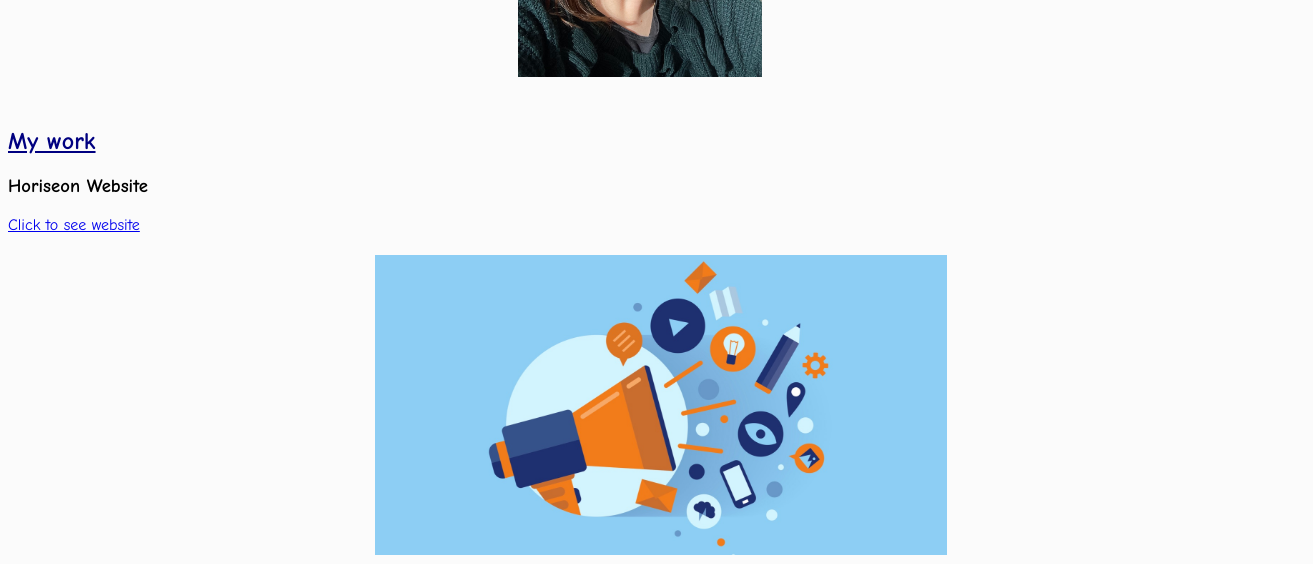
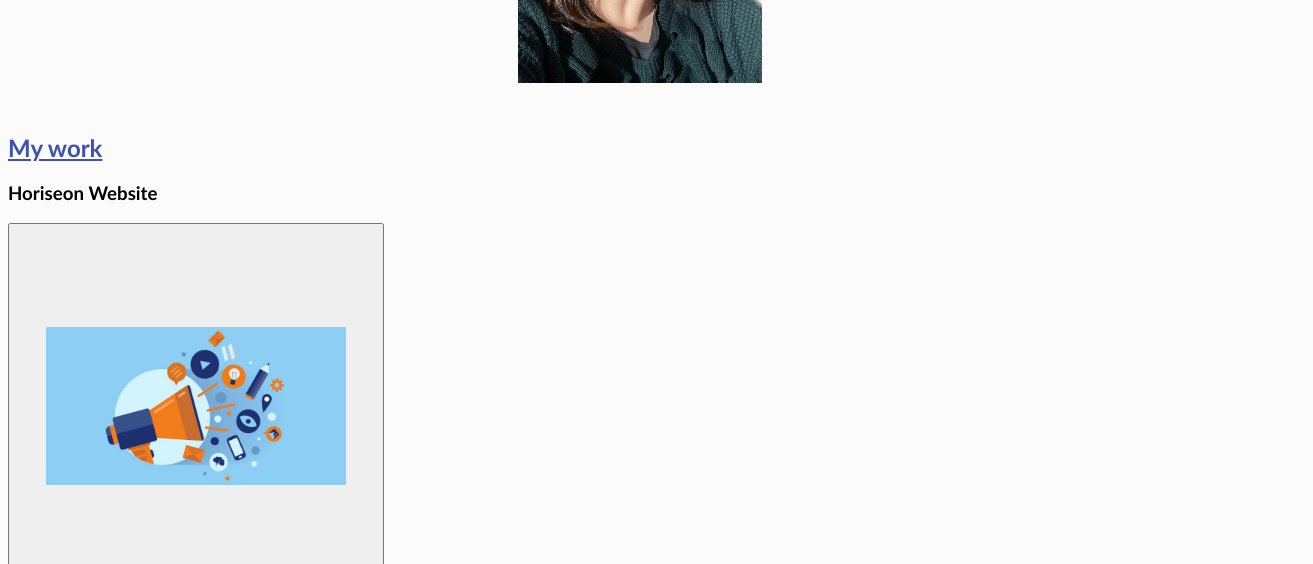
Before and after one commit to m13corona/m-professional-portfolio, a plain HTML site: page index.html in a window 1280 px wide. Shown: the part 490-1054 px from the top of the page, 1313 px wide, since content can reach past the window. Drawn offline with Linux system fonts and the light colour scheme.

Commit message:
modified:   index.html modified:   style.css

```diff
--- a/index.html
+++ b/index.html
@@ -39,8 +39,8 @@
 </section>
 
      <h3>Horiseon Website</h3>
-        <a href="https://m13corona.github.io/mktng-strategy/">Click to see website</a>
-        <img class="mktng-img" src="images/the-ultimate-guide-to-digital-marketing-61726311bf393-sej.jpeg" alt="megaphone with technology icons around it">
+        <a href="https://m13corona.github.io/mktng-strategy/"> <button class="mktng-img"> <img class="mktng-img" src="images/the-ultimate-guide-to-digital-marketing-61726311bf393-sej.jpeg" alt="megaphone with technology icons around it"> </button> </a>
+
 
 <!--This is where the rest of the projects will be located-->
 
--- a/style.css
+++ b/style.css
@@ -1,11 +1,13 @@
 .body {
- font-family: "Comic Sans MS", "Lucida Grande", sans-serif;
+ font-family: "Optima", "Lucida Grande", sans-serif;
  background-color: #f6f6f670;
 }
 
 .section-titles {
    text-decoration: underline;
-   color: navy;
+   color: rgb(62, 81, 176);
+
+
 }
 
 img {
@@ -27,9 +29,9 @@ img {
     text-align: center;
 }
 
-.mktng-img {
-    height: 300px;
-    width: 100%;
-    padding: 20px;
-    margin: 1px;
+
+.mktng-img:hover {
+    border:none
+
+
 }
```
